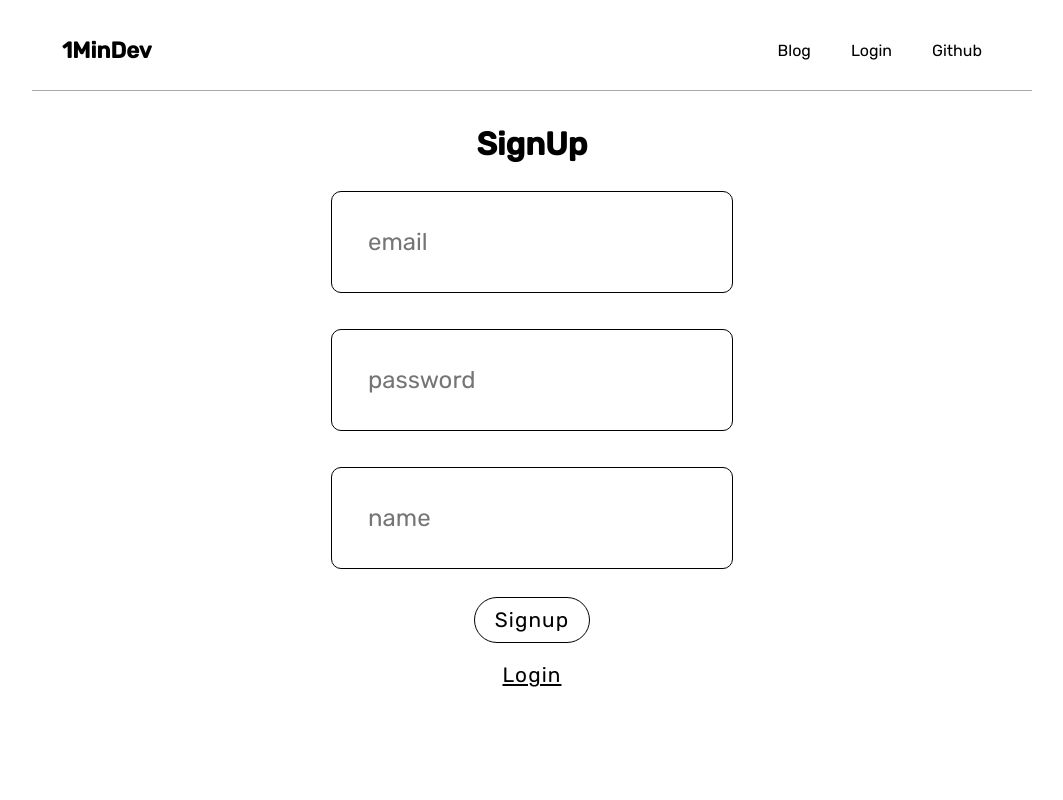
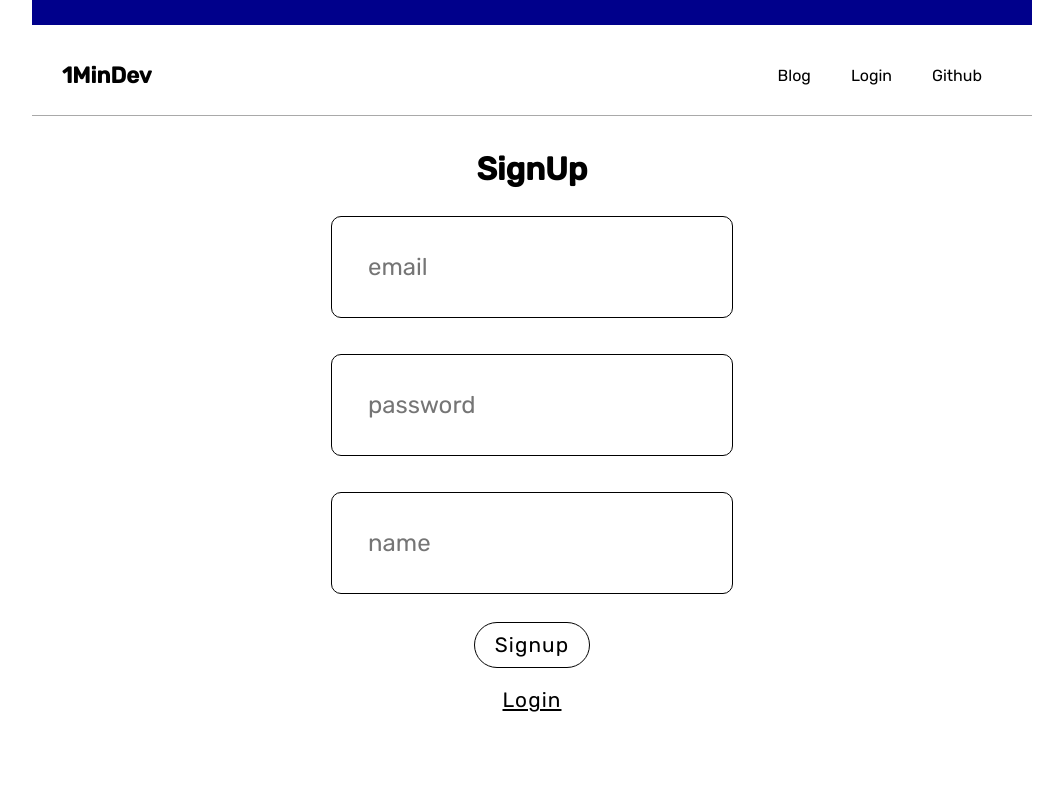
Before and after one commit to adkinsmpage/blog-page, a Next.js app: page /user/signup in a window 1280 px wide. Shown: the top 800 px of the page, without its empty margins (108-1171 px from the left). Built offline with nearby package versions, Linux system fonts and the light colour scheme.

Commit message:
add notification component

```diff
--- a/components/Layout/Layout.tsx
+++ b/components/Layout/Layout.tsx
@@ -1,6 +1,7 @@
 import Footer from "../Footer/Footer";
 import NavBar from "../NavBar/NavBar";
 import style from "./Layout.module.css";
+import Notification from "../../components/Notification/Notification";
 
 interface ILayout {
   children: React.ReactNode;
@@ -9,6 +10,13 @@ interface ILayout {
 export default function Layout({ children }: ILayout) {
   return (
     <div className={style.wrapper}>
+      <Notification
+        notificationData={{
+          title: "",
+          message: "",
+          status: "",
+        }}
+      />
       <NavBar />
       <div className={style.content}>{children}</div>
 
--- /dev/null
+++ b/components/Notification/Notification.module.css
@@ -0,0 +1,19 @@
+.wrapper {
+  top: 0;
+  left: 0;
+  width: 100%;
+  z-index: 99;
+  padding: 10px;
+}
+.title {
+  color: white;
+  font-weight: bold;
+  text-align: center;
+  margin-bottom: 5px;
+  text-transform: uppercase;
+}
+
+.message {
+  color: white;
+  text-align: center;
+}
--- /dev/null
+++ b/components/Notification/Notification.tsx
@@ -0,0 +1,30 @@
+import style from "./Notification.module.css";
+
+interface INotification {
+  notificationData: {
+    title: string;
+    message: string;
+    status: string;
+  };
+}
+
+export default function Notification({ notificationData }: INotification) {
+  const { title, message, status } = notificationData;
+  return (
+    <div
+      className={style.wrapper}
+      style={{
+        backgroundColor: `${
+          status === "error"
+            ? "darkred"
+            : status === "success"
+            ? "darkgreen"
+            : "darkblue"
+        }`,
+      }}
+    >
+      <p className={style.title}>{title}</p>
+      <p className={style.message}>{message}</p>
+    </div>
+  );
+}
```
